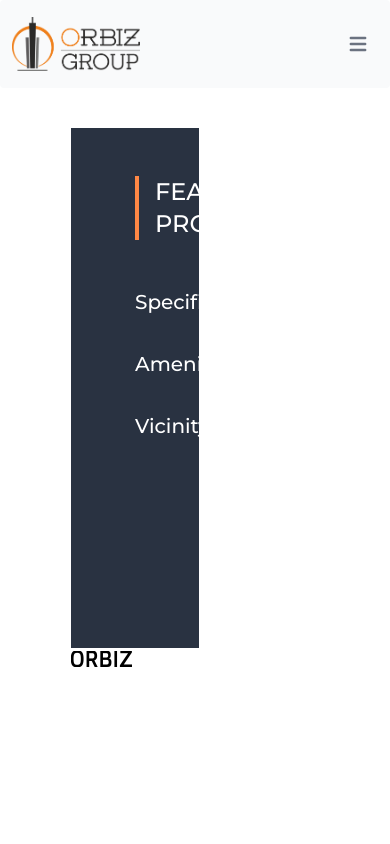
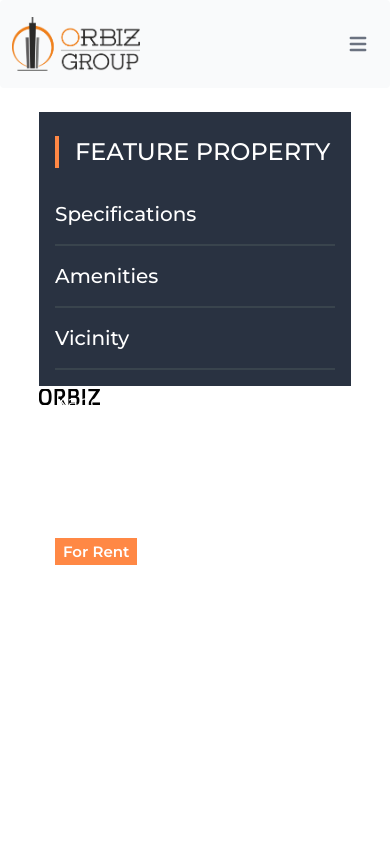
Before and after one commit to yashshah2372/orbiz, a React (Create React App) app: page /projects in a window 390 px wide. Shown: the top 844 px of the page. Built offline with nearby package versions, Linux system fonts and the light colour scheme.

Commit message:
responsive changes

```diff
--- a/src/Components/Projects/Projects.jsx
+++ b/src/Components/Projects/Projects.jsx
@@ -8,10 +8,13 @@ const Projects = () => {
     const [data, setData] = useState("specifications");
     return (
         <div className="w-full flex justify-center">
-            <div className="flex sm:mt-32 p-8 justify-center w-4/5 flex-col sm:flex-row mt-2">
-                <div className="bg-[#293241] h-[32.5rem] px-16 py-12 w-1/3 font-[Montserrat]">
+            <div className="flex sm:mt-32 py-4 sm:p-8 justify-center w-4/5 flex-col sm:flex-row mt-2">
+                <div className="bg-[#293241] sm:h-[32.5rem] md:px-6 md:py-12 lg:px-16 lg:py-12 w-full sm:w-1/3 font-[Montserrat]">
+                    <div className="px-4 pt-6 sm:px-0 sm:pt-0">
                         <span className="text-white text-2xl block border-l-4 pl-4 border-[#FF8845]">FEATURE PROPERTY</span>
-                    <ul className="text-white text-xl py-8">
+                    </div>
+                    <div>
+                        <ul className="text-white text-xl px-4 py-4 sm:px-0 sm:py-8">
                             <li className="py-4 border-b-2 border-[#39444D] cursor-pointer" onClick={() => setData("specifications")}>
                                 Specifications
                             </li>
@@ -23,19 +26,24 @@ const Projects = () => {
                             </li>
                         </ul>
                     </div>
+                </div>
                 {data === "specifications" ? (
                     <div className={cssClasses.imageWrapper}>
                         <div className={cssClasses.image}>
                             <SimpleSlider />
-                            <div className="absolute bottom-0 left-0 px-12 py-12 w-11/12">
-                                <p className="text-white font-[Montserrat] font-normal text-xl leading-8">Kanchan</p>
-                                <div className="flex">
-                                    <div className="w-3/4 border-r-2 border-white border-opacity-20">
-                                        <p className="text-white font-[Montserrat] text-opacity-70 font-normal text-xl leading-8 mb-2">3 Middle Winchendon Rd, Rindge, NH 03461</p>
-                                        <span className="text-white font-[Montserrat] font-semibold text-xl leading-8 bg-[#FF8845] px-2 py-1">For Rent</span>
-                                        <span className="text-white font-[Montserrat] font-normal text-xl leading-8 mx-4">$ 289.0/month</span>
+                            <div className="absolute bottom-[18rem] left-[1rem] sm:bottom-0 sm:left-0 py-6 sm:p-12 w-11/12">
+                                <p className="text-white font-[Montserrat] font-normal text-lg sm:text-xl leading-8">Kanchan</p>
+                                <div className="flex items-center">
+                                    <div className="w-[210%] sm:w-3/4 border-r-2 border-white border-opacity-20">
+                                        <div>
+                                            <p className="w-full text-white font-[Montserrat] text-opacity-70 font-normal text-md sm:text-xl sm:leading-8 mb-2">3 Middle Winchendon Rd, Rindge, NH 03461</p>
                                         </div>
-                                    <div className="w-1/4 px-10 flex gap-x-14 font-[Montserrat] font-normal text-lg leading-4">
+                                        <div>
+                                            <span className="text-white font-[Montserrat] font-semibold text-md sm:text-xl sm:leading-8 bg-[#FF8845] px-2 py-1">For Rent</span>
+                                            <span className="block text-white font-[Montserrat] font-normal text-md sm:text-xl sm:leading-8 sm:mx-4">$289.0/month</span>
+                                        </div>
+                                    </div>
+                                    <div className="w-full sm:w-1/4 px-2 sm:px-10 flex gap-x-2 sm:gap-x-14 font-[Montserrat] font-normal text-md sm:text-xl leading-4">
                                         <ol className="text-white">
                                             <li className="mb-6">2,345</li>
                                             <li>03</li>
@@ -50,28 +58,28 @@ const Projects = () => {
                         </div>
                     </div>
                 ) : data === "amenities" ? (
-                    <div className={cssClasses.imageWrapper}>
+                    <div className={`${cssClasses.imageWrapper}`}>
                         <div className={cssClasses.image}>
                             <SimpleSlider />
-                            <div className="absolute bottom-0 left-0 px-12 py-12 w-11/12">
+                            <div className="absolute bottom-[18rem] left-[1rem] sm:bottom-0 sm:left-0 py-6 sm:p-12 w-full sm:w-11/12">
                                 <p className="text-white font-[Montserrat] font-normal text-xl leading-8">Kanchan</p>
-                                <div className="flex font-[Montserrat] w-full my-6 text-lg">
-                                    <ul className="text-white h-10 w-full list-disc">
+                                <div className="flex justify-between font-[Montserrat] w-full my-2 sm:my-6 text-sm sm:text-lg">
+                                    <ul className="text-white w-full list-disc">
                                         <li>Amenity 1</li>
                                         <li>Amenity 2</li>
                                         <li>Amenity 3</li>
                                     </ul>
-                                    <ul className="text-white h-10 w-full list-disc">
+                                    <ul className="text-white w-full list-disc">
                                         <li>Amenity 4</li>
                                         <li>Amenity 5</li>
                                         <li>Amenity 6</li>
                                     </ul>
-                                    <ul className="text-white h-10 w-full list-disc">
+                                    <ul className="text-white w-full list-disc">
                                         <li>Amenity 7</li>
                                         <li>Amenity 8</li>
                                         <li>Amenity 9</li>
                                     </ul>
-                                    <ul className="text-white h-10 w-full list-disc">
+                                    <ul className="hidden sm:block text-white w-full list-disc">
                                         <li>Amenity 10</li>
                                         <li>Amenity 11</li>
                                         <li>Amenity 12</li>
@@ -84,18 +92,18 @@ const Projects = () => {
                     <div className={cssClasses.imageWrapper}>
                         <div className={cssClasses.image}>
                             <SimpleSlider />
-                            <div className="absolute bottom-0 left-0 px-12 py-12 w-11/12">
+                            <div className="absolute bottom-[18rem] left-[1rem] sm:bottom-0 sm:left-0 py-6 sm:p-12 w-full sm:w-11/12">
                                 <p className="text-white font-[Montserrat] font-normal text-xl leading-8">Kanchan</p>
-                                <div className="flex font-[Montserrat] w-full my-6 text-lg">
-                                    <ul className="text-white h-10 w-full list-disc">
+                                <div className="flex font-[Montserrat] w-full my-2 sm:my-6 text-base sm:text-lg">
+                                    <ul className="text-white w-full list-disc">
                                         <li>Vicinity 1 : dist 1</li>
                                         <li>Vicinity 2 : dist 2</li>
                                     </ul>
-                                    <ul className="text-white h-10 w-full list-disc">
+                                    <ul className="text-white w-full list-disc">
                                         <li>Vicinity 3 : dist 3</li>
                                         <li>Vicinity 4 : dist 4</li>
                                     </ul>
-                                    <ul className="text-white h-10 w-full list-disc">
+                                    <ul className="hidden sm:block text-white w-full list-disc">
                                         <li>Vicinity 5 : dist 5</li>
                                         <li>Vicinity 6 : dist 6</li>
                                     </ul>
```
Lines whose indentation alone changed are shown as unchanged.
